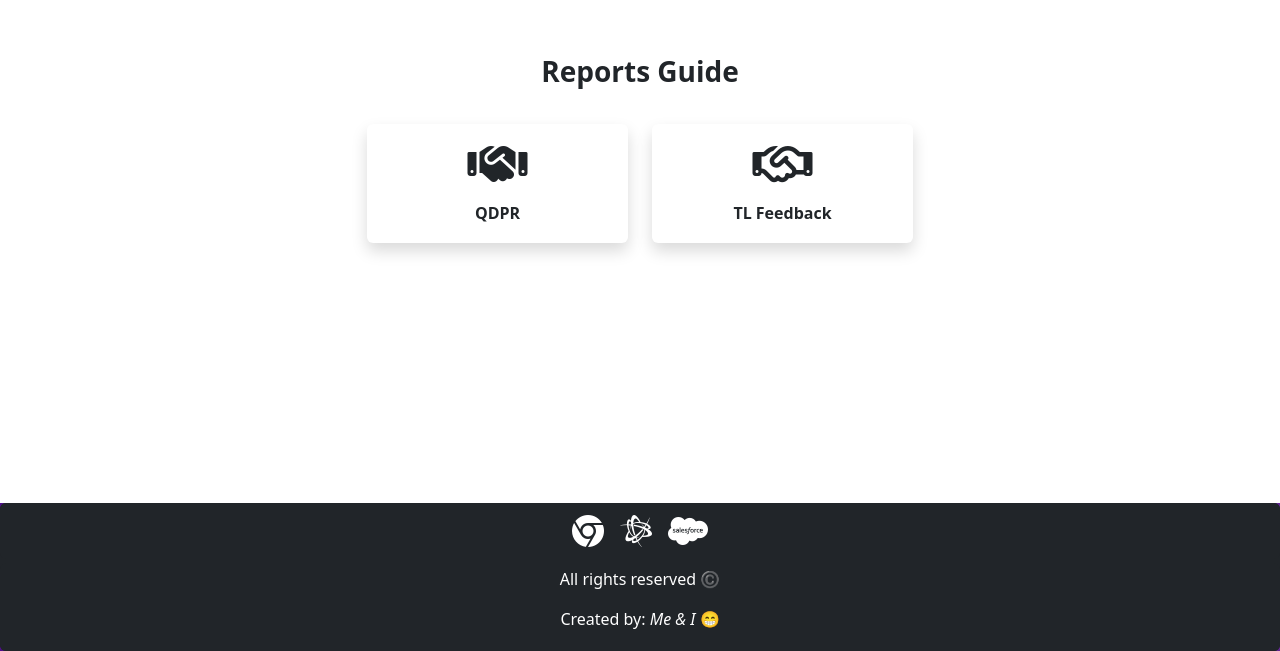
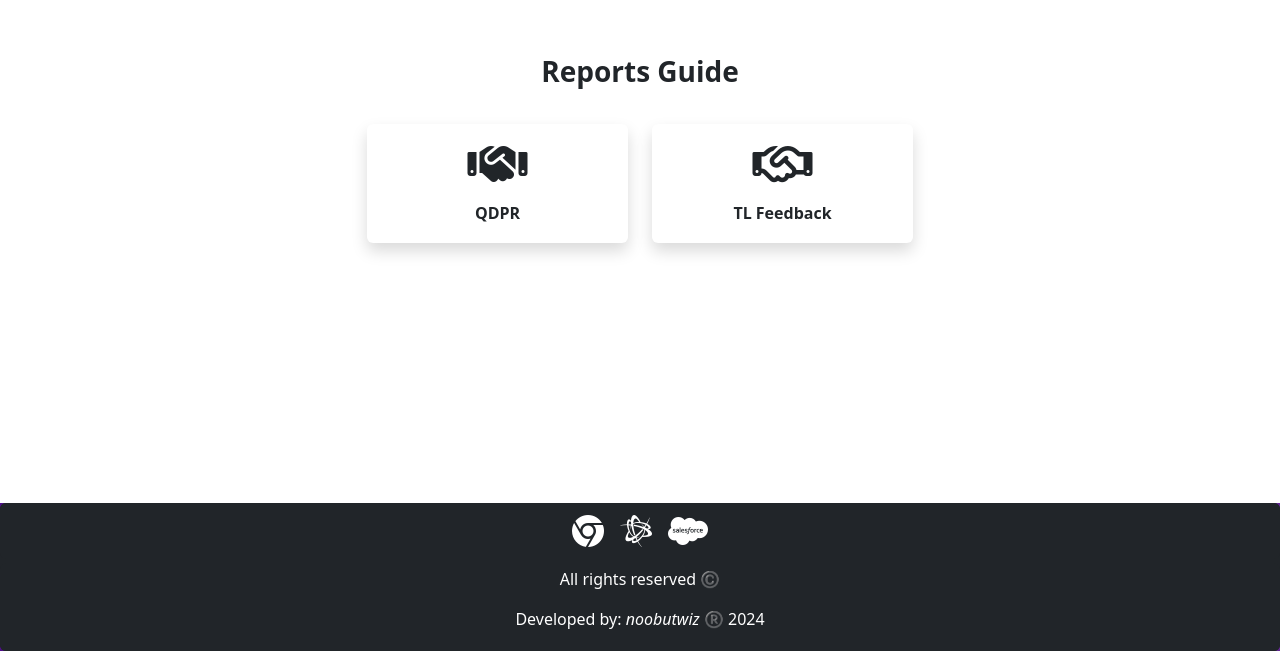
Before and after one commit to noobutwiz/mytools, a plain HTML site: page index.html in a window 1280 px wide. Shown: the part 1938-2589 px from the top of the page. Drawn offline with nearby package versions, Linux system fonts and the light colour scheme; some packages are replaced by stand-ins of ours; a script that the page names is missing.

Commit message:
Update index.html

```diff
--- a/index.html
+++ b/index.html
@@ -307,7 +307,7 @@
       </div>
       <div class="card border-0 p-1 text-center text-white bg-dark">
         <p>All rights reserved ©️</p>
-        <p>Created by: <em>Me & I </em>😁</p>
+        <p>Developed by: <em>noobutwiz</em> ®️ 2024</p>
       </div>
     </footer>
 
```
